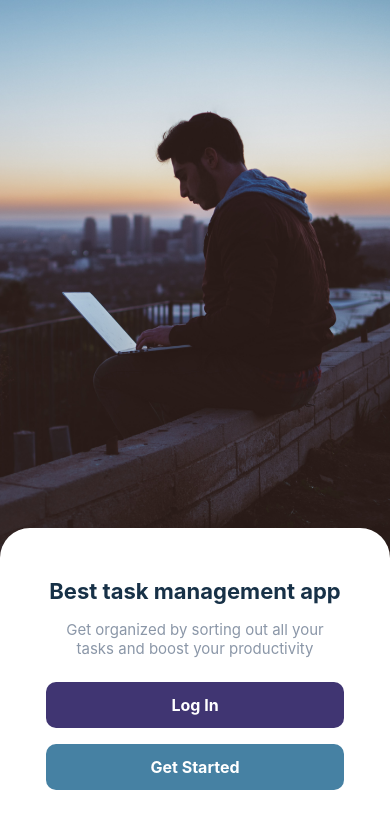
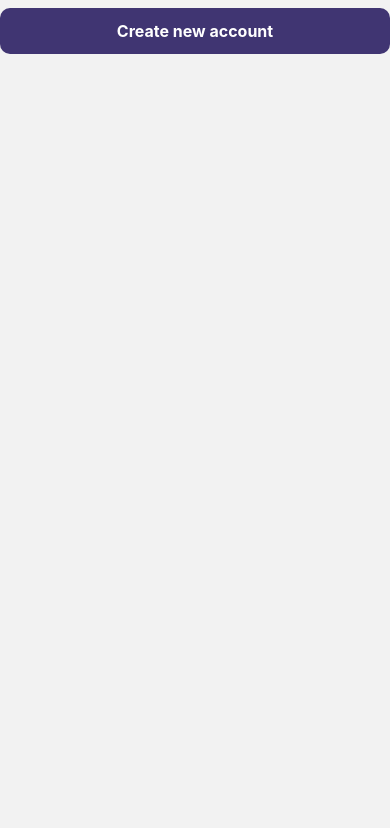
Before and after one commit to Gee-Hive/PlantifyApp, a React Native app: screen /Signup in a window 390 px wide. Shown: the top 828 px of the page. Built offline with nearby package versions, Linux system fonts and the light colour scheme.

Commit message:
navigation setup

```diff
--- a/App.tsx
+++ b/App.tsx
@@ -6,11 +6,26 @@
  */
 
 import React from 'react';
+import 'react-native-gesture-handler';
+import {NavigationContainer} from '@react-navigation/native';
+
+const Stack = createStackNavigator();
 
 import OnBoarding from './src/screens/auth/OnBoarding';
+import {createStackNavigator} from '@react-navigation/stack';
+import Signin from './src/screens/auth/Signin';
+import Siginup from './src/screens/auth/Siginup';
 
 function App(): React.JSX.Element {
-  return <OnBoarding />;
+  return (
+    <NavigationContainer>
+      <Stack.Navigator screenOptions={{headerShown: false}}>
+        <Stack.Screen name="OnBoarding" component={OnBoarding} />
+        <Stack.Screen name="Signin" component={Signin} />
+        <Stack.Screen name="Signup" component={Siginup} />
+      </Stack.Navigator>
+    </NavigationContainer>
+  );
 }
 
 export default App;
--- a/src/screens/auth/OnBoarding/index.js
+++ b/src/screens/auth/OnBoarding/index.js
@@ -4,7 +4,7 @@ import {Image, Text, View} from 'react-native';
 import styles from './styles';
 import Button from '../../../components/Button';
 
-const onBoarding = () => {
+const onBoarding = ({navigation}) => {
   return (
     <View style={styles.container}>
       <View style={{flex: 1}}>
@@ -23,8 +23,11 @@ const onBoarding = () => {
           productivity
         </Text>
 
-        <Button> Log In </Button>
-        <Button type={'blue'}> Get Started </Button>
+        <Button onPress={() => navigation.navigate('Signin')}> Log In </Button>
+        <Button onPress={() => navigation.navigate('Signup')} type={'blue'}>
+          {' '}
+          Get Started{' '}
+        </Button>
       </View>
     </View>
   );
--- a/src/screens/auth/OnBoarding/styles.js
+++ b/src/screens/auth/OnBoarding/styles.js
@@ -1,7 +1,5 @@
-import {StyleSheet, Dimensions} from 'react-native';
+import {StyleSheet} from 'react-native';
 import colors from '../../../constants/colors';
-
-const {height} = Dimensions.get('window');
 
 const styles = StyleSheet.create({
   container: {
@@ -15,6 +13,7 @@ const styles = StyleSheet.create({
   content: {
     padding: 46,
     paddingTop: 0,
+    backgroundColor: colors.white,
   },
 
   title: {
--- /dev/null
+++ b/src/screens/auth/Siginup/index.js
@@ -0,0 +1,13 @@
+import React from 'react';
+import {View} from 'react-native';
+import Button from '../../../components/Button';
+
+const Signup = () => {
+  return (
+    <View>
+      <Button>Create new account</Button>
+    </View>
+  );
+};
+
+export default React.memo(Signup);
--- /dev/null
+++ b/src/screens/auth/Signin/index.js
@@ -0,0 +1,13 @@
+import React from 'react';
+import {View} from 'react-native';
+import Button from '../../../components/Button';
+
+const Signin = () => {
+  return (
+    <View>
+      <Button>Login</Button>
+    </View>
+  );
+};
+
+export default React.memo(Signin);
```
Also changed, not shown: package.json (+6 -1 lines), src/screens/auth/Siginup/styles.js (added), src/screens/auth/Signin/styles.js (added), 3 other files (tests, documents, lock files or other folders).
